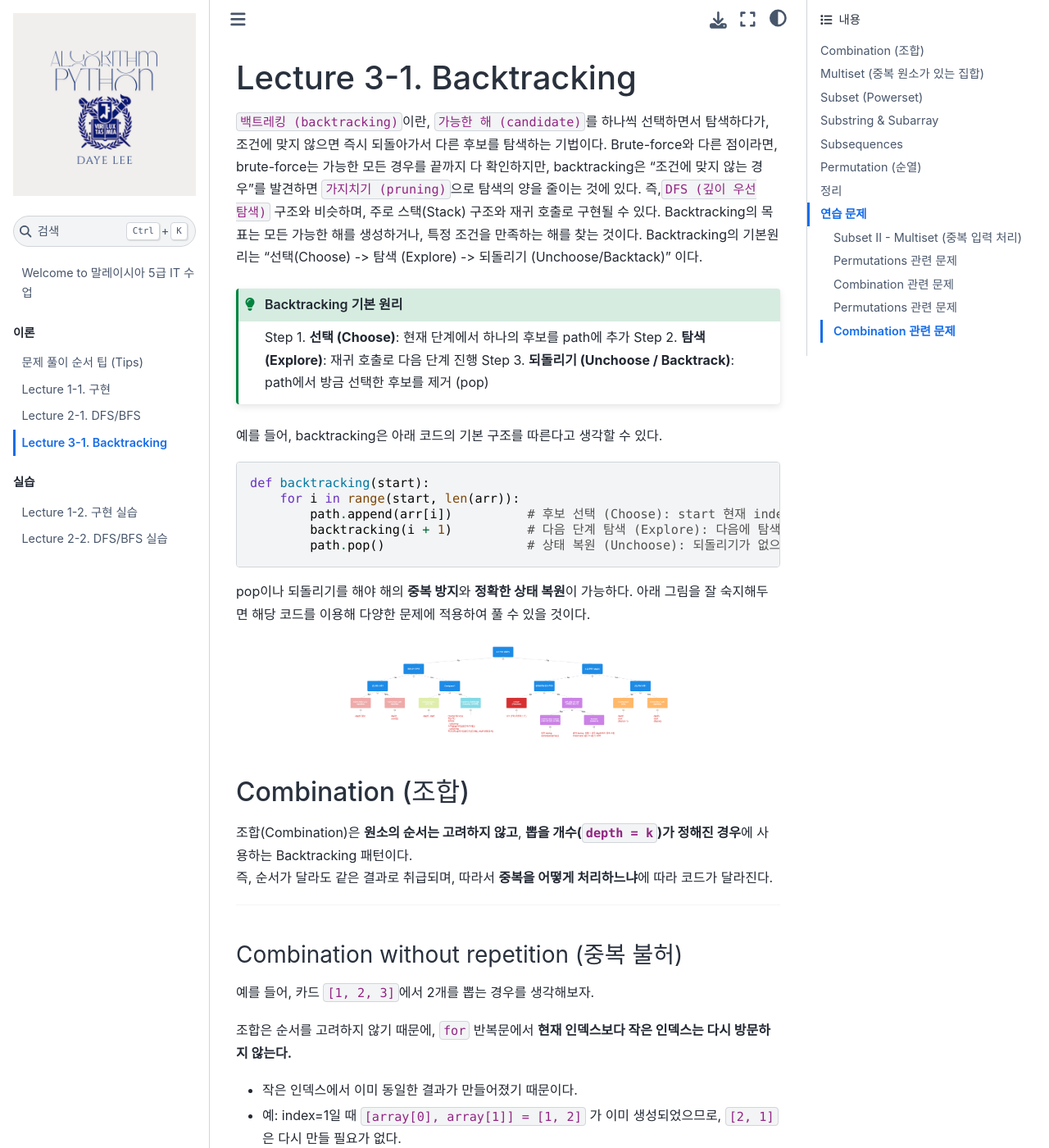
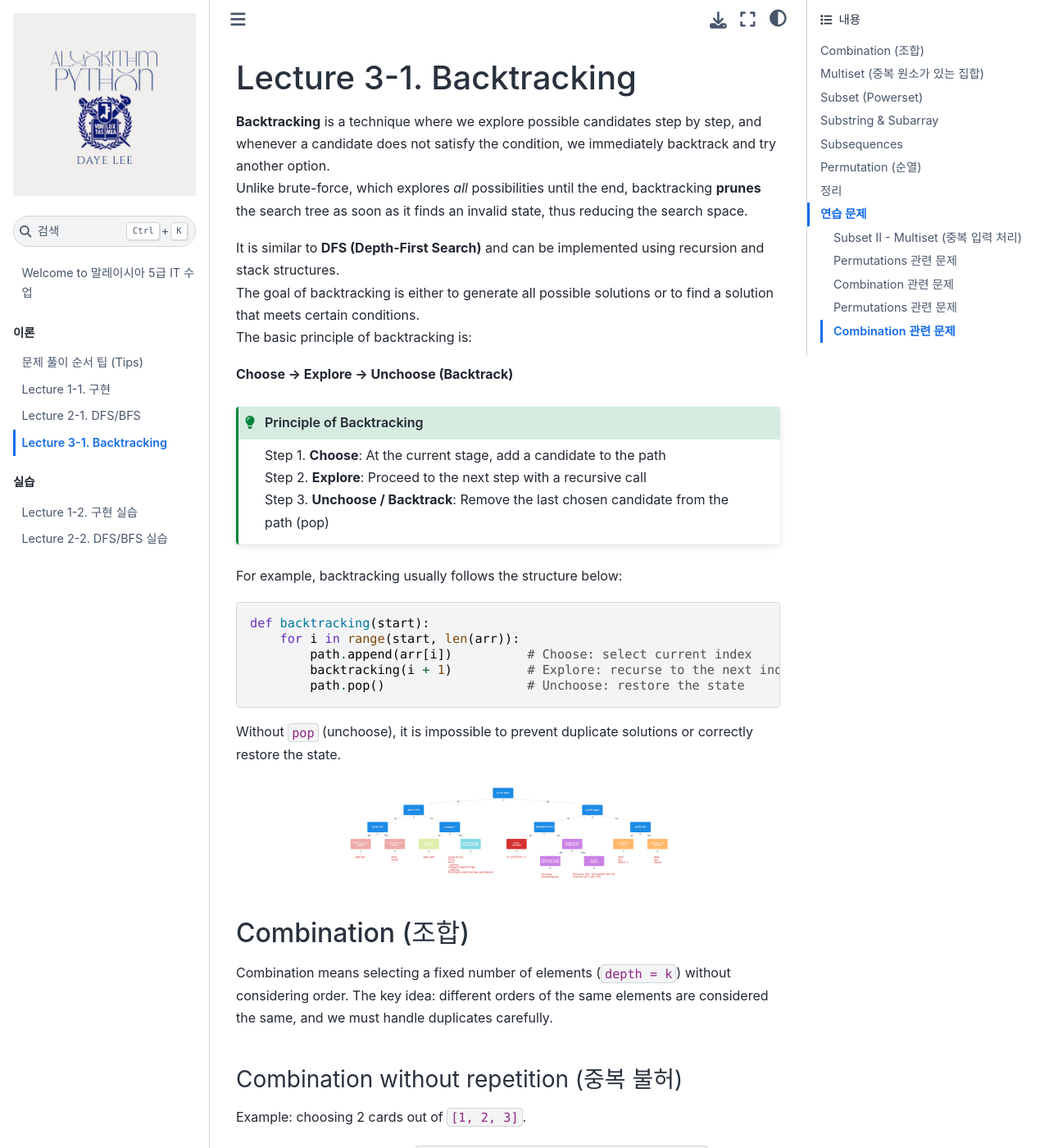
Before and after one commit to Daye-Lee18/mybook, a Jupyter Book: the page built from _pages/theory/3_backtracking.md, in a window 1280 px wide and 1400 px high. Shown: the whole window at 82% size. Built offline with Jupyter Book 1.0.4 settings and Sphinx 7.4.7 and the Sphinx Book theme 1.1.4, drawn with Linux system fonts in a browser that asks for light colours; some of the changed text lies outside the part shown.

Commit message:
backtracking

`````diff
--- a/_pages/theory/3_backtracking.md
+++ b/_pages/theory/3_backtracking.md
@@ -14,24 +14,33 @@ kernelspec:
 
 # Lecture 3-1. Backtracking
 
-`백트레킹 (backtracking)`이란, `가능한 해 (candidate)`를 하나씩 선택하면서 탐색하다가, 조건에 맞지 않으면 즉시 되돌아가서 다른 후보를 탐색하는 기법이다. Brute-force와 다른 점이라면, brute-force는 가능한 모든 경우를 끝까지 다 확인하지만, backtracking은 "조건에 맞지 않는 경우"를 발견하면 `가지치기 (pruning)`으로 탐색의 양을 줄이는 것에 있다. 즉,`DFS (깊이 우선 탐색)` 구조와 비슷하며, 주로 스택(Stack) 구조와 재귀 호출로 구현될 수 있다. Backtracking의 목표는 모든 가능한 해를 생성하거나, 특정 조건을 만족하는 해를 찾는 것이다. Backtracking의 기본원리는 "선택(Choose) -> 탐색 (Explore) -> 되돌리기 (Unchoose/Backtack)" 이다.
+**Backtracking** is a technique where we explore possible candidates step by step, and whenever a candidate does not satisfy the condition, we immediately backtrack and try another option.
+Unlike brute-force, which explores *all* possibilities until the end, backtracking **prunes** the search tree as soon as it finds an invalid state, thus reducing the search space.
 
-```{admonition} Backtracking 기본 원리
+It is similar to **DFS (Depth-First Search)** and can be implemented using recursion and stack structures.
+The goal of backtracking is either to generate all possible solutions or to find a solution that meets certain conditions.
+The basic principle of backtracking is:
+
+**Choose → Explore → Unchoose (Backtrack)**
+
+````{admonition} Principle of Backtracking
 :class: tip
-Step 1. **선택 (Choose)**: 현재 단계에서 하나의 후보를 path에 추가
-Step 2. **탐색 (Explore)**: 재귀 호출로 다음 단계 진행
-Step 3. **되돌리기 (Unchoose / Backtrack)**: path에서 방금 선택한 후보를 제거 (pop)
-```
-예를 들어, backtracking은 아래 코드의 기본 구조를 따른다고 생각할 수 있다.
+Step 1. **Choose**: At the current stage, add a candidate to the path
+Step 2. **Explore**: Proceed to the next step with a recursive call
+Step 3. **Unchoose / Backtrack**: Remove the last chosen candidate from the path (pop)
+````
 
-```{code-block} python
+For example, backtracking usually follows the structure below:
+
+````{code-block} python
 def backtracking(start):
     for i in range(start, len(arr)):
-        path.append(arr[i])          # 후보 선택 (Choose): start 현재 index 후보 선택
-        backtracking(i + 1)          # 다음 단계 탐색 (Explore): 다음에 탐색할 index 삽입
-        path.pop()                   # 상태 복원 (Unchoose): 되돌리기가 없으면 중복된 해가 생기거나 상태가 꼬이게 된다.
-```
-pop이나 되돌리기를 해야 해의 **중복 방지**와 **정확한 상태 복원**이 가능하다. 아래 그림을 잘 숙지해두면 해당 코드를 이용해 다양한 문제에 적용하여 풀 수 있을 것이다.
+        path.append(arr[i])          # Choose: select current index
+        backtracking(i + 1)          # Explore: recurse to the next index
+        path.pop()                   # Unchoose: restore the state
+````
+
+Without `pop` (unchoose), it is impossible to prevent duplicate solutions or correctly restore the state.
 
 ```{image} ../../assets/img/backtracking/1.png
 :alt: backtracking diagram
@@ -42,18 +51,15 @@ pop이나 되돌리기를 해야 해의 **중복 방지**와 **정확한 상태
 
 ## Combination (조합)
 
-조합(Combination)은 **원소의 순서는 고려하지 않고**, **뽑을 개수(`depth = k`)가 정해진 경우**에 사용하는 Backtracking 패턴이다.
-즉, 순서가 달라도 같은 결과로 취급되며, 따라서 **중복을 어떻게 처리하느냐**에 따라 코드가 달라진다.
-
----
+Combination means selecting a fixed number of elements (`depth = k`) without considering order.
+The key idea: different orders of the same elements are considered the same, and we must handle duplicates carefully.
 
 ### Combination without repetition (중복 불허)
 
-예를 들어, 카드 `[1, 2, 3]`에서 2개를 뽑는 경우를 생각해보자.
+Example: choosing 2 cards out of `[1, 2, 3]`.
 
-조합은 순서를 고려하지 않기 때문에, `for` 반복문에서 **현재 인덱스보다 작은 인덱스는 다시 방문하지 않는다.**
-- 작은 인덱스에서 이미 동일한 결과가 만들어졌기 때문이다.
-- 예: index=1일 때 `[array[0], array[1]] = [1, 2]` 가 이미 생성되었으므로, `[2, 1]`은 다시 만들 필요가 없다.
+Since order does not matter, `indices smaller than the current index` are not revisited (to avoid duplicates).
+For instance, when index=1, `[1, 2]` is already generated, so `[2, 1]` should not be repeated.
 
 ```{image} ../../assets/img/backtracking/2.png
 :alt: combination without repetition
@@ -97,7 +103,7 @@ Combination without repetition result of [1, 2, 3] with k=2:
 
 ### Combination with repetition (중복 허용)
 
-만약 같은 원소를 여러 번 선택할 수 있다면, combination(i + 1, depth + 1) 대신 combination(i, depth + 1)을 호출하면 된다.
+If repetition is allowed, call `combination(i, depth+1)` instead of combination(i+1, depth+1).
 
 ```{code-block} text
 ---
@@ -123,26 +129,21 @@ Combination result of [1, 2, 3] with k=2:
 
 ## Multiset (중복 원소가 있는 집합)
 
-`Multiset`이란 **입력에 중복된 값이 포함**될 수 있지만, **출력되는 부분집합은 서로 다른 경우만 허용**한다.
+A `multiset` allows duplicates in the input but ensures no duplicate outputs.
 
-예를 들어, 입력이 `[1, 1, 2]`일 때:
-- `[1, 1]` 은 유효하다 (동일한 두 원소를 선택한 경우).
-- 하지만 `[1, 1]` 과 `[1, 1]` 처럼 같은 형태의 결과를 중복해서 출력해서는 안 된다.
+Example: for `[1, 1, 2]`, `[1, 1]` is valid, but we should not output `[1, 1]` twice.
 
 즉, **입력 원소의 중복은 허용**되지만, **출력 결과의 중복은 제거**해야 한다.
 
-핵심 아이디어는,
-- 배열을 정렬한다. (동일한 값들이 연속되도록)
-- **같은 depth(같은 for loop 레벨)**에서 동일한 값을 반복 선택하지 않는다.
-  - 첫 번째 원소는 반드시 허용해야 새로운 subset이 생기지만,
-  - 이후 같은 depth에서 같은 값을 또 고르면 이전과 동일한 결과가 생긴다.
-- 이를 위해 조건문 `if i > start and arr[i] == arr[i-1]: continue` 를 사용한다.
+Key ideas:
+- Sort the array so duplicates are adjacent
+- Skip the same value within the same depth level (using if `i > start and arr[i] == arr[i-1]: continue`)
 
-이 방식은 LeetCode의 [Subset II](https://leetcode.com/problems/subsets-ii/description/) 문제와 동일하다.
+This is the same as [Subset II](https://leetcode.com/problems/subsets-ii/description/).
 
 ```{code-block} python
 ---
-caption: Multiset 구현
+caption: Multiset Implementation
 ---
 
 
@@ -186,8 +187,8 @@ caption: Multiset 결과
 
 ## Subset (Powerset)
 
-**Subset** 문제는 **집합의 모든 부분집합**을 구하는 것이다.
-집합(Set)에는 원래 **중복 원소가 없으며**, 이때 만들어진 모든 부분집합의 집합을 **Powerset**이라고 부른다.ㅜPowerset은 각 원소를 **“선택한다 / 선택하지 않는다”** 두 가지 경우로 나누어 탐색하면 쉽게 구할 수 있다.  즉, 원소 하나마다 분기(branch)가 생기므로, 전체 경우의 수는 $2^n$개가 된다.
+Subset means finding`all subsets of a set`.
+The collection of all subsets is called the Powerset, with $2^n$ subsets. A set originally has no duplicate elements, and the collection of all its subsets is called the powerset. The powerset can be easily generated by considering two cases for each element: “choose” or “do not choose.” In other words, each element creates a branch, resulting in a total of $2^n$ possible subsets.
 
 ---
 ```{code-block} python
@@ -228,17 +229,17 @@ Subset (by index) Result of [1, 1, 3]:
 [1, 1, 3]
 ```
 
-주의할 점은 입력이 집합(Set)처럼 중복 없는 경우라면, 출력되는 모든 부분집합이 서로 다르다. 하지만 위 예시처럼 [1, 1, 3] 같이 중복 원소가 있으면, 같은 형태의 부분집합이 여러 번 출력될 수 있다. (예: [1] 과 [1]) 이런 경우 중복 제거를 추가적으로 해야 하는데, 그것이 바로 Multiset (Subset II) 문제로 이어진다.
+One important point is that if the input is a set (i.e., contains no duplicates), then all generated subsets will be unique. However, if the input contains duplicate elements, such as [1, 1, 3], the same subset form can appear multiple times (e.g., [1] and [1]). In such cases, duplicate removal must be handled explicitly, which leads to the Multiset (Subset II) problem.
 
 ## Substring & Subarray
 
-- **Substring**: 문자열에서 **연속된 부분 문자열**
-- **Subarray**: 배열(리스트)에서 **연속된 부분 배열**
+- **Substring**: a contiguous part of a string
+- **Subarray**: a contiguous part of an array (list)
 
-공통적으로 둘 다 **순서**가 유관하며 반드시 **contiguous (연속적)**이어야 한다. 차이점으로는 substring은 문자열에서, subarray는 숫자 배열에서 사용한다는 점만 다르고 개념적으로는 동일하다. 이 문제는 dfs나 backtracking이 필요하지 않고, **2중 for loop**으로 구현이 가능하다.
+In both cases, order matters, and they must be contiguous. The only difference is that substrings come from strings, while subarrays come from numerical arrays; conceptually, they are the same. These problems do not require DFS or backtracking and can be implemented using two nested for-loops.
 
-- 바깥 루프: 시작 인덱트 (start pointer)
-- 안쪽 루프: 길이나 끝 인덱스 (end pointer)
+- Outer loop: starting index (start pointer)
+- Inner loop: length or ending index (end pointer)
 
 ```{code-block} python
 # --- Substring: 문자열의 연속 부분문자열 전부
@@ -300,14 +301,13 @@ All subarrays of [1, 2, 3]:
 
 ## Subsequences
 
-subsequences (부분 수열)로  기존 배열(또는 문자열)에서 **순서는 유지**해야 하지만,
-  **연속적(contiguous)**일 필요는 없다.
+A subsequence is formed from an existing array (or string) where the order of elements must be preserved, but they do **not need to be contiguous**.
 
-- 문자열 `"abc"`의 subsequences:
-  - `"a"`, `"b"`, `"c"`, `"ab"`, `"ac"`, `"bc"`, `"abc"`, `""` (공집합 포함)
-- `"ac"`는 subsequence지만 substring이 아님 (연속이 아니기 때문).
+- Subsequences of the string "abc":
+    - "a", "b", "c", "ab", "ac", "bc", "abc", "" (including the empty set)
+    - "ac" is a subsequence but not a substring (because it is not contiguous).
 
-백트래킹 (DFS)를 이용해 각 원소를 **선택하거나 건너뛰는 방식**으로 탐색한다. 따라서 경우의 수는  $2^n$개이다. 공집합 포함 여부는 상황에 따라 조절할 수 있다. 사실 코드 구현을 보면 Combination과 흡사하며 다만, combination은 목표 depth가 정해져있지만, subsequences는 start부터 쭉 진행하면서, 가능한 모든 길이 (0~n)의 path를 출력한다.
+Backtracking (DFS) is used to explore subsequences by choosing or skipping each element. Therefore, the total number of subsequences is $2^n$. Whether to include the empty set can be adjusted depending on the problem. In terms of implementation, subsequences are very similar to combinations; the difference is that combinations have a fixed target depth, whereas subsequences proceed from the starting index and output all possible paths of lengths from 0 to n.
 
 ```{code-block} python
 ---
@@ -342,7 +342,7 @@ Subsequences Result of [1, 2, 3]:
 
 ## Permutation (순열)
 
-Permutation은 ${n}P{k}$로, n개의 원소 중 k개를 선택하여 순서를 고려하는 경우의 수를 말한다. 따라서 Combination처럼 depth = k라는 목표 깊이가 존재하지만, 순서를 중요시하므로 (1,2)와 (2,1)은 다른 결과로 인식된다.
+A permutation, denoted as ${n}P{k}$, refers to the number of ways to choose $k$ elements from $n$ elements while considering order. Similar to combinations, it has a target depth of $k$, but since order matters, $(1, 2)$ and $(2, 1)$ are recognized as different results.
 
 ```{code-block} python
 # 길이 k, 중복 불허 → 방문 체크 필요
@@ -391,12 +391,14 @@ k_tuples_with_repetition(0)
 ## 정리
 ```{admonition} Summary
 :class: important
-- 조합 (Combination)은 순서 무관 + 길이 k 제한이라는 특징을 가지며 중복 불허는 combination(i+1, depth+1), 중복 허용의 경우 combination(i, depth+1)로 하면된다.
-- Multiset은 중복 입력을 다루는 subset문제로, 정렬 + 같은 depth에서 중복 skip 규칙으로 문제를 해결한다.
-- Powerset은 모든 부분집합을 구하는 문제로 경우의 수는 $2^n$, "각 원소를 선택 or 선택하지 않음"의 이분법으로 구현
-- Substring/Subarray는 연속된 부분만 허용된다. 개수는 항상 $n(n+1)/2$개 이며, 이중 For loop으로 쉽게 구현할 수 있다.
-- Subsequence: 순서를 지켜야하며, 연속적일 필요는 없다. Combination구조에 depth가 정해져 있지 않은 코드와 같다.
-- Permutation은 모든 인덱스에서 처음 0 인덱스부터 다시 관찰하도록 DFS를 이용해 구현한다.
+- **Combination**: order does not matter, with a fixed length $k$.
+  - Without repetition: `combination(i+1, depth+1)`
+  - With repetition: `combination(i, depth+1)`
+- **Multiset**: a subset problem with duplicate inputs, solved by sorting + skipping duplicates at the same depth.
+- **Powerset**: finding all subsets, with $2^n$ total, implemented by the binary choice of “select or not select” for each element.
+- **Substring/Subarray**: only contiguous parts are allowed. The number of such cases is always $n(n+1)/2$, and they can be generated easily with a double for-loop.
+- **Subsequence**: order must be preserved, but contiguity is not required. Implementation is similar to combination, except that the depth is not fixed.
+- **Permutation**: generated with DFS by exploring all indices starting again from index 0 at each depth.
 ```
 ## 연습 문제
 
`````
Also changed, not shown: _pages/theory/Backtracking.md (deleted).
